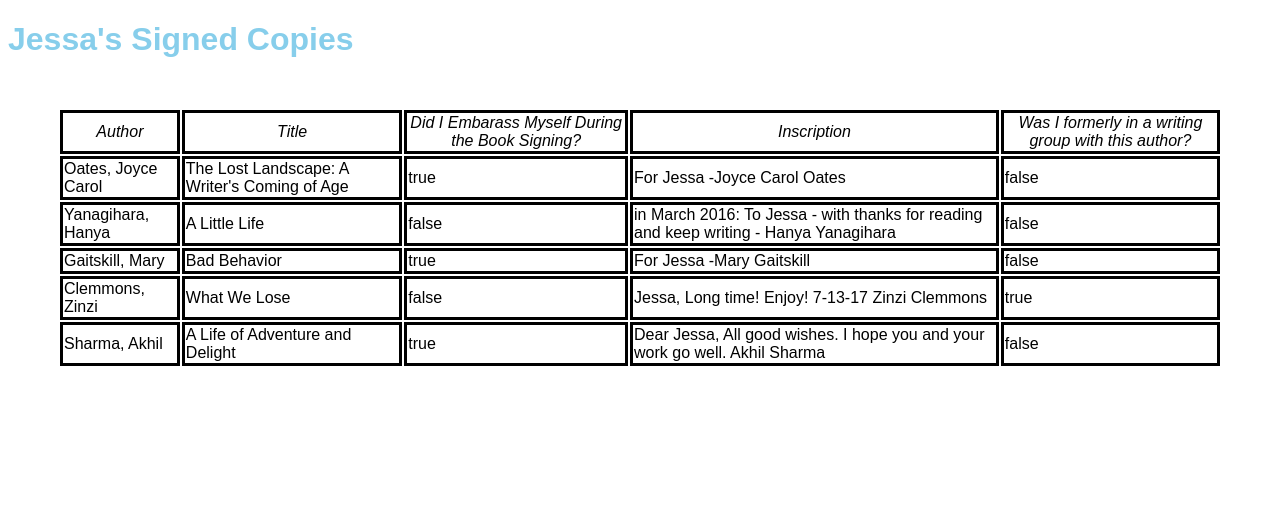
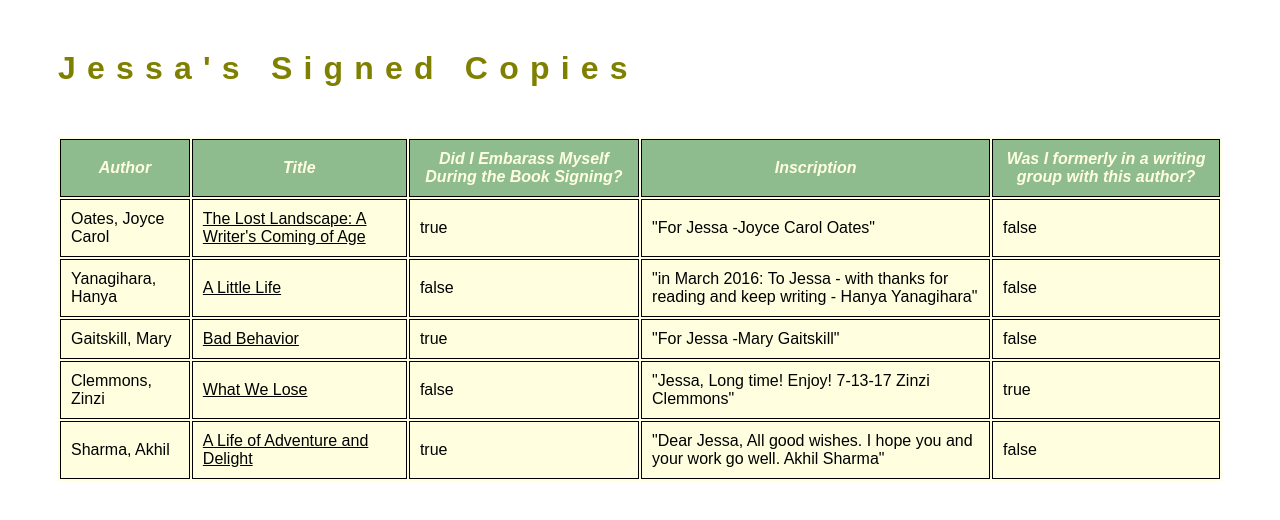
Before and after one commit to jfark/prgrmwk10, a plain HTML site: page index.html in a window 1280 px wide. Drawn offline with nearby package versions, Linux system fonts and the light colour scheme.

Commit message:
Quotes Fix

```diff
--- a/index.html
+++ b/index.html
@@ -23,7 +23,7 @@
 			<tbody class="books">
 				<tr v-for="book in signedBook">
 					<td>{{book.author}}</td>
-					<td>{{book.title}}</td>
+					<td class="title">{{book.title}}</td>
 					<td>{{book.didIEmbarassMyself}}</td>
 					<td>{{book.inscription}}</td>
 					<td>{{book.writingGroupFriend}}</td>
--- a/script.js
+++ b/script.js
@@ -3,35 +3,35 @@ const bookArray = [
 		author: "Oates, Joyce Carol",
 		title: "The Lost Landscape: A Writer's Coming of Age",
 		didIEmbarassMyself: "true",
-		inscription: "For Jessa -Joyce Carol Oates",
+		inscription: '"For Jessa -Joyce Carol Oates"',
 		writingGroupFriend: "false"
 	},
 	{
 		author: "Yanagihara, Hanya",
 		title: "A Little Life",
 		didIEmbarassMyself: "false",
-		inscription: "in March 2016: To Jessa - with thanks for reading and keep writing - Hanya Yanagihara",
+		inscription: '"in March 2016: To Jessa - with thanks for reading and keep writing - Hanya Yanagihara"',
 		writingGroupFriend: "false"
 	},
 	{
 		author: "Gaitskill, Mary",
 		title: "Bad Behavior",
 		didIEmbarassMyself: "true",
-		inscription: "For Jessa -Mary Gaitskill",
+		inscription: '"For Jessa -Mary Gaitskill"',
 		writingGroupFriend: "false"
 	},
 	{
 		author: "Clemmons, Zinzi",
 		title: "What We Lose",
 		didIEmbarassMyself: "false",
-		inscription: "Jessa, Long time! Enjoy! 7-13-17 Zinzi Clemmons",
+		inscription: '"Jessa, Long time! Enjoy! 7-13-17 Zinzi Clemmons"',
 		writingGroupFriend: "true"
 	},
 	{
 		author: "Sharma, Akhil",
 		title: "A Life of Adventure and Delight",
 		didIEmbarassMyself: "true",
-		inscription: "Dear Jessa, All good wishes. I hope you and your work go well. Akhil Sharma",
+		inscription: '"Dear Jessa, All good wishes. I hope you and your work go well. Akhil Sharma"',
 		writingGroupFriend: "false"
 	}
 ];
--- a/style.css
+++ b/style.css
@@ -2,19 +2,31 @@ body {
 	font-family: sans-serif;
 }
 
+
 header {
-	color: skyblue;
+	color: olive;
+	letter-spacing: .7em;
+	margin: 50px;
 }
 
 table {
 	margin: 50px;
+	background: lightyellow;
 }
 
 thead {
 	text-align: center;
 	font-style: italic;
+	background: darkseagreen;
+	color: lightyellow;
+	font-weight: bold;
 }
 
 tr, td {
-	border: 3px solid black;
+	border: 1px solid black;
+	padding: 10px;
 }
+
+.title {
+	text-decoration: underline;
+}
```
